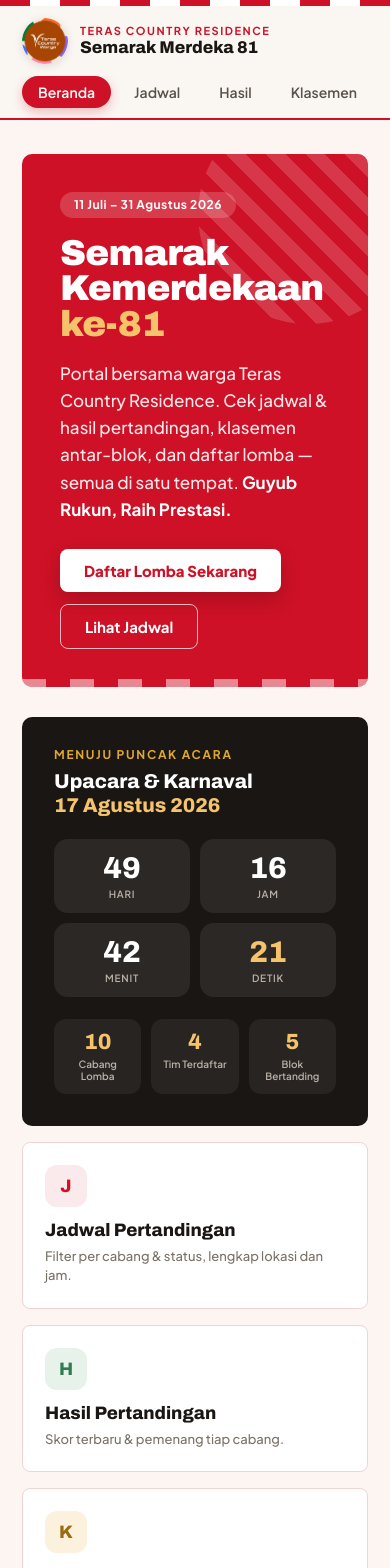
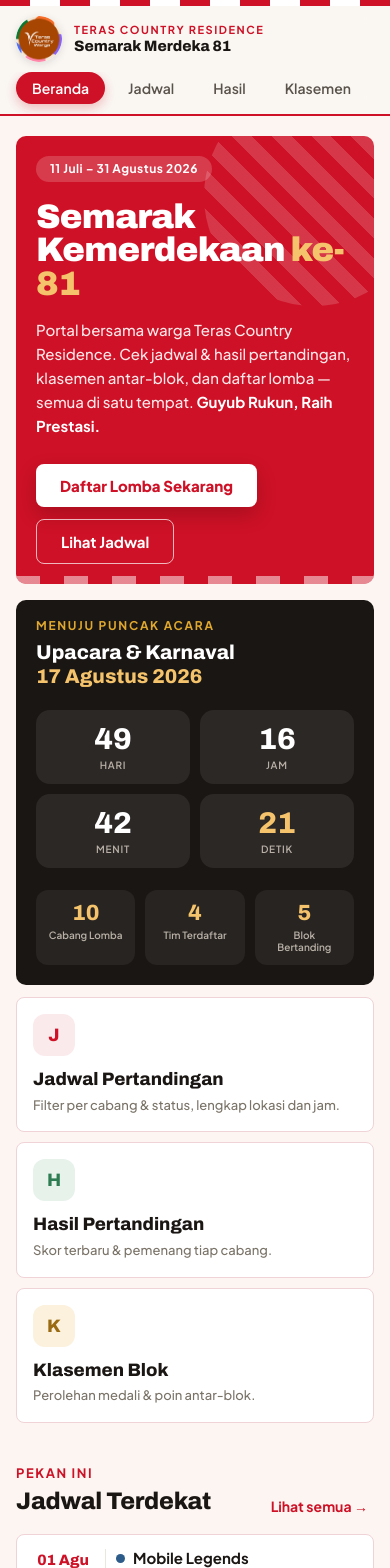
Before and after one commit to abinktidars/portal-agustusan-tc, a Vue app: page / in a window 390 px wide. Shown: the top 1568 px of the page. Built offline with nearby package versions, Linux system fonts and the light colour scheme; no server answers; the database is empty.

Commit message:
update responsive UI

```diff
--- a/src/components/AppHeader.vue
+++ b/src/components/AppHeader.vue
@@ -11,21 +11,27 @@
       </div>
       <button class="tcr-btn-red hide-mobile" @click="$router.push({ name: 'registrasi' })">Daftar Lomba</button>
     </div>
-    <nav class="header-nav tcr-scroll">
+    <nav ref="navRef" class="header-nav tcr-scroll">
       <button
-        v-for="item in navItems"
+        v-for="(item, i) in navItems"
         :key="item.name"
+        :ref="el => { if(el) btnRefs[i] = el }"
         class="nav-btn"
         :class="{ active: route.name === item.name }"
-        @click="$router.push({ name: item.name })"
+        @click="handleNavClick(item, i)"
       >{{ item.label }}</button>
     </nav>
   </header>
 </template>
 
 <script setup>
-import { useRoute } from 'vue-router'
-const route = useRoute()
+import { ref, watch, nextTick } from 'vue'
+import { useRoute, useRouter } from 'vue-router'
+
+const route  = useRoute()
+const router = useRouter()
+const navRef  = ref(null)
+const btnRefs = []
 
 const navItems = [
   { name: 'beranda',     label: 'Beranda' },
@@ -37,6 +43,23 @@ const navItems = [
   { name: 'kabar',       label: 'Kabar' },
   { name: 'galeri',      label: 'Galeri' },
 ]
+
+function scrollToCenter(btn) {
+  const nav = navRef.value
+  if (!nav || !btn) return
+  nav.scrollTo({ left: btn.offsetLeft - nav.clientWidth / 2 + btn.offsetWidth / 2, behavior: 'smooth' })
+}
+
+function handleNavClick(item, i) {
+  router.push({ name: item.name })
+  scrollToCenter(btnRefs[i])
+}
+
+watch(() => route.name, async () => {
+  await nextTick()
+  const i = navItems.findIndex(n => n.name === route.name)
+  if (i !== -1) scrollToCenter(btnRefs[i])
+}, { immediate: true })
 </script>
 
 <style scoped>
@@ -47,7 +70,7 @@ const navItems = [
   border-bottom: 2px solid #CE1126;
 }
 .header-inner {
-  max-width: 1180px; margin: 0 auto;
+  max-width: 1200px; margin: 0 auto;
   padding: 12px 22px;
   display: flex; align-items: center; justify-content: space-between; gap: 16px;
 }
@@ -62,6 +85,7 @@ const navItems = [
 .brand-title { font: 800 17px/1.1 Archivo; color: #1A1613; margin-top: 3px; white-space: nowrap; }
 .header-nav {
   display: flex; gap: 7px; overflow-x: auto; padding: 0 22px 10px;
+  max-width: 1200px; margin: 0 auto;
 }
 .nav-btn {
   flex: 0 0 auto; padding: 9px 16px; border: none; border-radius: 999px;
@@ -72,4 +96,10 @@ const navItems = [
   background: #CE1126; color: #fff;
   box-shadow: 0 4px 12px rgba(206,17,38,.28);
 }
+@media(max-width:767px) {
+  .hide-mobile { display: none; }
+  .header-inner { padding: 10px 16px; }
+  .header-nav { padding: 0 16px 10px; }
+  .brand-title { font-size: 15px; }
+}
 </style>
--- a/src/views/portal/BerandaView.vue
+++ b/src/views/portal/BerandaView.vue
@@ -151,7 +151,7 @@ onUnmounted(() => clearInterval(timer))
 <style scoped>
 .hero-grid { display:grid; grid-template-columns:1.15fr .85fr; gap:30px; align-items:stretch; }
 .hero-card {
-  background: #CE1126; border-radius: 10px; padding: 38px;
+  background: #CE1126; border-radius: 10px; padding: 24px;
   display: flex; flex-direction: column; justify-content: center;
   position: relative; overflow: hidden;
 }
@@ -222,7 +222,16 @@ onUnmounted(() => clearInterval(timer))
 
 @media(max-width:767px) {
   .hero-grid, .quick-grid, .klasemen-grid { grid-template-columns: 1fr !important; }
-  .hero-title { font-size: 36px !important; }
+  .hero-grid { gap: 16px; }
+  .hero-title { font-size: 34px !important; }
+  .hero-desc { font-size: 15px; }
+  .hero-card { padding: 20px; }
+  .countdown-card { padding: 20px; }
   .cd-grid { grid-template-columns: repeat(2,1fr); }
+  .section-title { font-size: 24px; }
+  .jadwal-row { padding: 14px; gap: 10px; }
+  .quick-grid { margin-top: 12px; gap: 10px; }
+  .quick-card { padding: 16px; }
+  .klasemen-card { padding: 16px; }
 }
 </style>
--- a/src/views/portal/GaleriView.vue
+++ b/src/views/portal/GaleriView.vue
@@ -29,5 +29,8 @@ const galeri = ['HUT RI ke-80','Final Voli Putra','Tarik Tambang','Karnaval Anak
 }
 .slot-label { font: 600 11px/1.4 ui-monospace,Menlo,monospace; color: #A89F92; }
 .slot-name  { font: 600 12px/1.4 ui-monospace,Menlo,monospace; color: #7A7368; margin-top: 4px; }
-@media(max-width:767px) { .galeri-grid { grid-template-columns: repeat(2,1fr); } }
+@media(max-width:767px) {
+  .galeri-grid { grid-template-columns: repeat(2,1fr); }
+  .page-title { font-size: 26px; }
+}
 </style>
--- a/src/views/portal/HasilView.vue
+++ b/src/views/portal/HasilView.vue
@@ -47,5 +47,9 @@ onMounted(() => hasilStore.fetch())
 .tim:first-child { text-align: right; }
 .skor { font: 900 26px/1 Archivo; color: #CE1126; background: #FBEAEC; border-radius: 12px; padding: 8px 14px; white-space: nowrap; }
 .juara-row { display: flex; align-items: center; background: #E7F2EB; border-radius: 10px; padding: 9px 12px; }
-@media(max-width:767px) { .hasil-grid { grid-template-columns: 1fr; } }
+@media(max-width:767px) {
+  .hasil-grid { grid-template-columns: 1fr; }
+  .page-title { font-size: 26px; }
+  .hasil-card { padding: 16px; }
+}
 </style>
--- a/src/views/portal/JadwalView.vue
+++ b/src/views/portal/JadwalView.vue
@@ -62,4 +62,10 @@ onMounted(() => jadwalStore.fetch())
 .venue   { font: 500 13px/1.4 'Plus Jakarta Sans'; color: #9A9389; margin-top: 3px; }
 .dot     { width: 10px; height: 10px; border-radius: 50%; display: inline-block; }
 .empty-state { padding: 32px; text-align: center; color: #9A9389; font: 500 14px/1 'Plus Jakarta Sans'; }
+@media(max-width:767px) {
+  .page-title { font-size: 26px; }
+  .jadwal-row { padding: 14px; gap: 10px; }
+  .jadwal-info { min-width: 130px; }
+  .divider-v { display: none; }
+}
 </style>
--- a/src/views/portal/KabarView.vue
+++ b/src/views/portal/KabarView.vue
@@ -42,4 +42,9 @@ const pengumuman = [
 .tgl  { font: 600 12px/1 'Plus Jakarta Sans'; color: #9A9389; }
 .kabar-judul { font: 800 19px/1.2 Archivo; color: #1A1613; margin-top: 12px; }
 .kabar-isi   { font: 500 14px/1.6 'Plus Jakarta Sans'; color: #5A534B; margin-top: 8px; }
+@media(max-width:767px) {
+  .page-title { font-size: 26px; }
+  .kabar-card { padding: 16px; }
+  .kabar-judul { font-size: 17px; }
+}
 </style>
--- a/src/views/portal/KlasemenView.vue
+++ b/src/views/portal/KlasemenView.vue
@@ -33,7 +33,7 @@ onMounted(() => klasemenStore.fetch())
 <style scoped>
 .eyebrow   { font: 700 13px/1 'Plus Jakarta Sans'; letter-spacing: .12em; text-transform: uppercase; color: #9A6B12; }
 .page-title{ margin: 9px 0 22px; font: 800 32px/1.05 Archivo; color: #1A1613; text-transform: uppercase; }
-.table-wrap { background: #fff; border: 1.5px solid #F0D3D7; border-radius: 8px; overflow: hidden; }
+.table-wrap { background: #fff; border: 1.5px solid #F0D3D7; border-radius: 8px; overflow: hidden; overflow-x: auto; }
 .table-head {
   display: grid; grid-template-columns: 60px 1fr 70px 70px 70px 90px; gap: 8px;
   padding: 14px 20px; background: #1A1613; color: #fff;
@@ -49,6 +49,11 @@ onMounted(() => klasemenStore.fetch())
 .poin  { font: 900 22px/1 Archivo; color: #CE1126; }
 .note  { font: 500 13px/1.5 'Plus Jakarta Sans'; color: #9A9389; margin-top: 14px; }
 @media(max-width:767px) {
-  .table-head, .table-row { grid-template-columns: 40px 1fr 50px 50px 50px 60px; gap: 4px; padding: 12px; }
+  .page-title { font-size: 26px; }
+  .table-head, .table-row { grid-template-columns: 36px 1fr 44px 44px 44px 54px; gap: 4px; padding: 10px 12px; }
+  .rank { font-size: 18px; }
+  .nama { font-size: 13px; }
+  .medal { font-size: 13px; }
+  .poin { font-size: 18px; }
 }
 </style>
--- a/src/views/portal/LombaView.vue
+++ b/src/views/portal/LombaView.vue
@@ -62,5 +62,9 @@ const katBg    = (k) => ({ Olahraga:'#FBEAEC', Tradisional:'#FBF1DD', 'E-Sport':
 .tag        { font: 600 12px/1 'Plus Jakarta Sans'; color: #5A534B; background: #F5F0E8; border-radius: 8px; padding: 7px 10px; }
 .daftar-btn { margin-top: 16px; padding: 11px; border: 1.5px solid #CE1126; border-radius: 10px; background: transparent; color: #CE1126; font: 700 13px/1 'Plus Jakarta Sans'; cursor: pointer; transition: all .15s; }
 .daftar-btn:hover { background: #CE1126; color: #fff; }
-@media(max-width:767px) { .lomba-grid { grid-template-columns: 1fr; } }
+@media(max-width:767px) {
+  .lomba-grid { grid-template-columns: 1fr; }
+  .page-title { font-size: 26px; }
+  .lomba-card { padding: 16px; }
+}
 </style>
--- a/src/views/portal/PortalLayout.vue
+++ b/src/views/portal/PortalLayout.vue
@@ -1,7 +1,7 @@
 <template>
   <div style="min-height:100vh;background:#FCF5F1;">
     <AppHeader />
-    <main style="max-width:1180px;margin:0 auto;padding:34px 22px 70px;">
+    <main class="main-content">
       <RouterView />
     </main>
     <AppFooter />
@@ -12,3 +12,12 @@
 import AppHeader from '@/components/AppHeader.vue'
 import AppFooter from '@/components/AppFooter.vue'
 </script>
+
+<style scoped>
+.main-content {
+  max-width: 1180px; margin: 0 auto; padding: 34px 22px 70px;
+}
+@media(max-width:767px) {
+  .main-content { padding: 20px 16px 50px; }
+}
+</style>
--- a/src/views/portal/RegistrasiView.vue
+++ b/src/views/portal/RegistrasiView.vue
@@ -114,5 +114,10 @@ onMounted(() => { regStore.reset(); regStore.fetch() })
 .recent-line  { font: 500 12px/1.2 'Plus Jakarta Sans'; color: #B8B0A6; margin-top: 3px; }
 .sidebar-divider { height: 1px; background: rgba(255,255,255,.12); margin: 20px 0; }
 .sidebar-info { font: 600 13px/1.6 'Plus Jakarta Sans'; color: #B8B0A6; }
-@media(max-width:767px) { .reg-grid, .form-grid { grid-template-columns: 1fr !important; } }
+@media(max-width:767px) {
+  .reg-grid, .form-grid { grid-template-columns: 1fr !important; }
+  .page-title { font-size: 26px; }
+  .form-card { padding: 18px; }
+  .sidebar-card { padding: 18px; }
+}
 </style>
```
